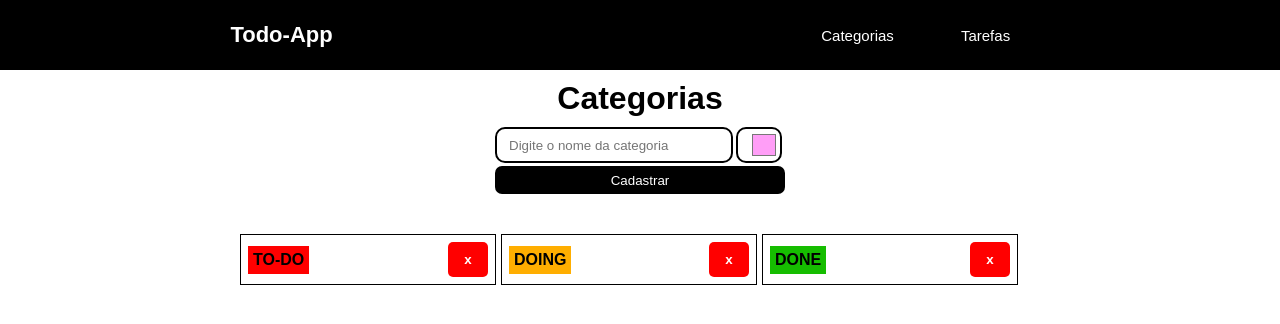
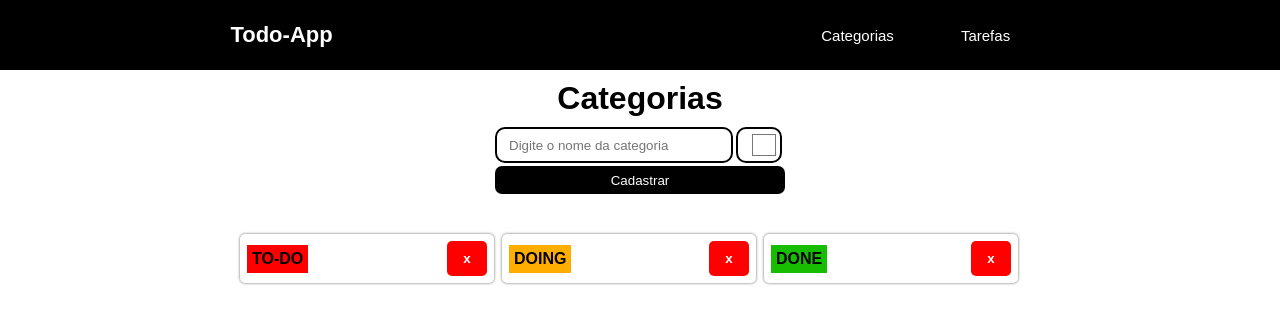
Before and after one commit to miguelbertoldi/todo-app, an Angular app: page /categoria in a window 1280 px wide. Shown: the top 324 px of the page. Built offline with nearby package versions, Linux system fonts and the light colour scheme.

Commit message:
drag n drop finalizado

```diff
--- a/src/categoria/categoria.component.css
+++ b/src/categoria/categoria.component.css
@@ -45,7 +45,6 @@ header button:hover {
   background-color: transparent;
 }
 
-
 /* ---------------------------------------------------------- */
 
 .lista-container {
@@ -62,7 +61,7 @@ header button:hover {
   flex-wrap: wrap;
   display: flex;
   align-items: center;
-    gap: 5px;
+  gap: 8px;
 }
 
 .colunas-item p {
@@ -70,16 +69,19 @@ header button:hover {
 }
 
 .item-categoria {
+  -webkit-box-shadow: 0px 0px 3px 0px rgba(0, 0, 0, 0.6);
+  -moz-box-shadow: 0px 0px 3px 0px rgba(0, 0, 0, 0.6);
+  box-shadow: 0px 0px 3px 0px rgba(0, 0, 0, 0.6);
   padding: 7px;
   width: 30%;
-    border: solid black 1px;
+  border-radius: 5px;
+  /* border: solid black 1px; */
   font-weight: bold;
   display: flex;
   align-items: center;
   justify-content: space-between;
   gap: 5px;
 }
-
 
 .item-categoria button {
   text-align: center;
--- a/src/categoria/categoria.component.ts
+++ b/src/categoria/categoria.component.ts
@@ -20,9 +20,10 @@ export class CategoriaComponent {
     listaCategorias: Categoria[] = [{nome: 'TO-DO', color: '#FF0000'}, {nome: 'DOING', color: '#FFAE00'}, {nome: 'DONE', color: '#16BD00'}];
     listaTarefas: Tarefa[] = [];
     nome: string = '';
-    color: string = '#ff9ef7';
+    color: string = '#ffffff';
 
     ngOnInit() {
+
       if (localStorage.getItem('listaCategorias') != null) {
         this.listaCategorias = JSON.parse(localStorage.getItem('listaCategorias'));
       }
@@ -65,4 +66,5 @@ export class CategoriaComponent {
         this.nome = '';
     }
 
+
 }
--- a/src/todo/todo.component.css
+++ b/src/todo/todo.component.css
@@ -54,9 +54,9 @@ header button:hover {
 }
 
 .card-tarefa {
-    -webkit-box-shadow: 0px 0px 5px 1px rgba(194,194,194,1);
-    -moz-box-shadow: 0px 0px 5px 1px rgba(194,194,194,1);
-    box-shadow: 0px 0px 5px 1px rgba(194,194,194,1);
+  -webkit-box-shadow: 0px 0px 5px 0px rgba(0, 0, 0, 0.7);
+  -moz-box-shadow: 0px 0px 5px 0px rgba(0, 0, 0, 0.7);
+  box-shadow: 0px 0px 5px 0px rgba(0, 0, 0, 0.7);
   width: 220px;
   height: 120px;
   text-align: center;
@@ -65,8 +65,8 @@ header button:hover {
   gap: 10px;
   margin: 15px 0;
   background-color: white;
+  border-radius: 4px;
 }
-
 
 .centro {
   width: 700px;
@@ -80,7 +80,7 @@ header button:hover {
   font-weight: bold;
 }
 
-.nome{
+.nome {
   font-size: 16px;
   font-weight: bold;
   margin-top: 8px;
@@ -122,10 +122,14 @@ header button:hover {
 .title-categoria {
   font-size: 14px;
   font-weight: bold;
-    padding: 10px;
+  padding: 12px;
+  border-radius: 5px;
 }
 
 .div-categoria-nome {
-  border: solid black 1px;
-  padding: 10px;
+  -webkit-box-shadow: 0px 0px 3px 0px rgba(0, 0, 0, 0.75);
+  -moz-box-shadow: 0px 0px 3px 0px rgba(0, 0, 0, 0.75);
+  box-shadow: 0px 0px 3px 0px rgba(0, 0, 0, 0.75);
+  padding: 8px;
+  border-radius: 5px;
 }
--- a/src/todo/todo.component.ts
+++ b/src/todo/todo.component.ts
@@ -1,5 +1,5 @@
 import { TagContentType } from "@angular/compiler";
-import { Component, ElementRef, OnInit, ViewChildren } from "@angular/core";
+import { Component, ElementRef, Input, OnInit, ViewChildren } from "@angular/core";
 
 
 interface Tarefa {
@@ -29,6 +29,7 @@ export class TodoComponent {
     categoriaDrop: string = '';
 
     listaTarefas: Tarefa[] = [];
+
 
     ngOnInit() {
 
```
Lines whose indentation alone changed are shown as unchanged.
